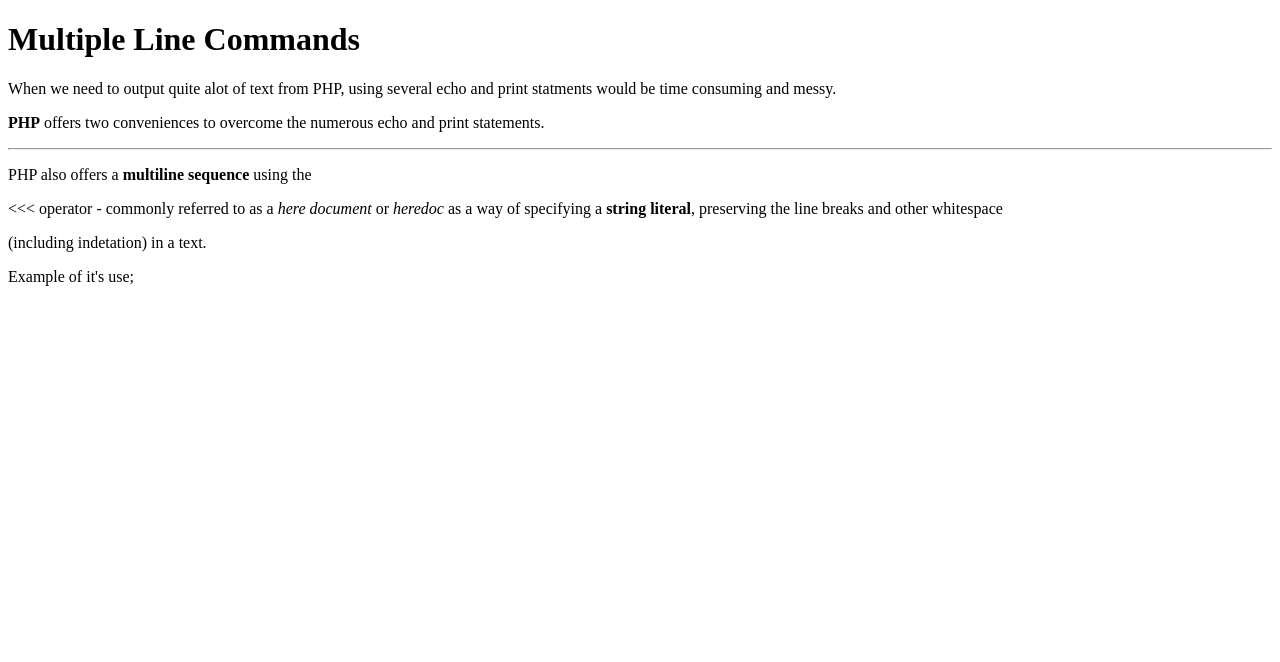
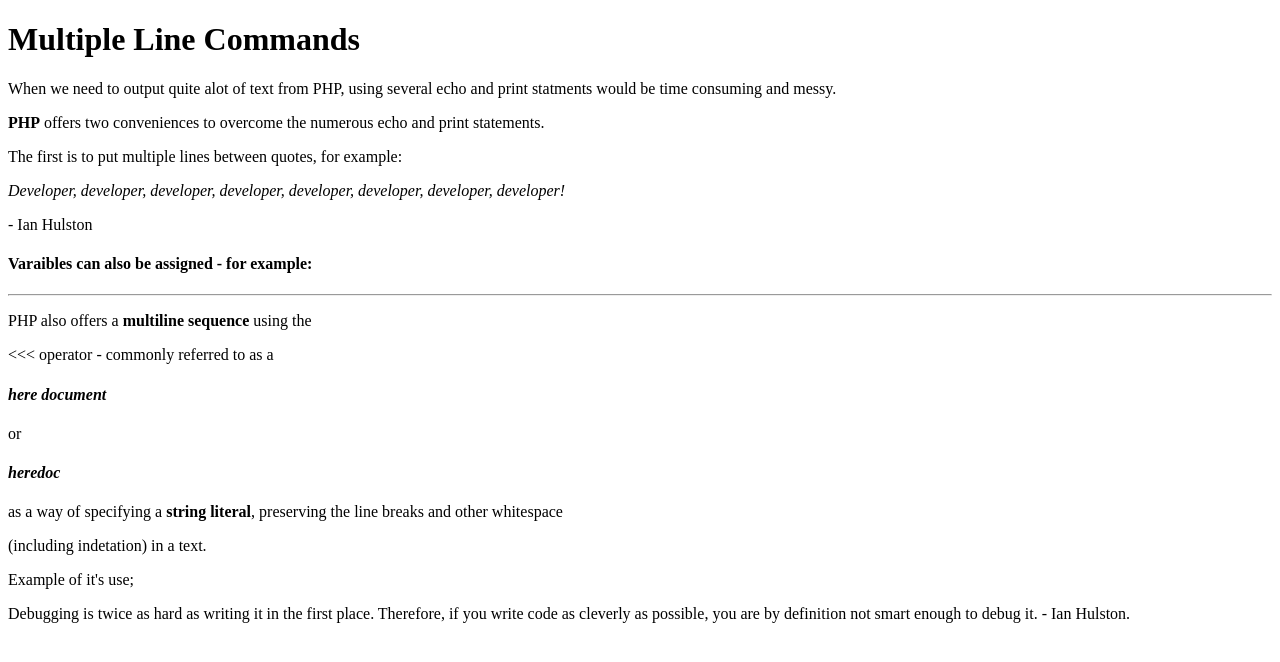
Before and after one commit to imhulston/100-days-of-code, a PHP site: page /learning-multiple-line-commands.php in a window 1280 px wide. Shown: the top 662 px of the page. Run offline with PHP 8.4, Linux system fonts and the light colour scheme.

Commit message:
Addded more notes to and code to the page on Multiple Command Lines.

```diff
--- a/learning-multiple-line-commands.php
+++ b/learning-multiple-line-commands.php
@@ -1,25 +1,54 @@
 	<!DOCTYPE html>
 <html>
 <head>
-	<title>Multiple Line Comands - Beginning</title>
+	<title>Multiple Line Comands - Beginning< (day 23-24)</title>
 </head>
 <body>
 	<h1>Multiple Line Commands</h1>
 
 		<p>When we need to output quite alot of text from PHP, using several echo and print statments would be time consuming and messy.</p>
-		<p><strong>PHP</strong> offers two conveniences to overcome the numerous echo and print statements.</p></p>
+		<p><strong>PHP</strong> offers two conveniences to overcome the numerous echo and print statements.</p>
+
+		<p>The first is to put multiple lines between quotes, for example:</p>
+
+		<?php
+			$author = "Ian Hulston";
+
+			echo "<p><i>Developer, developer, developer, developer, developer,  developer, developer, developer!</i></p>
+
+			- $author"; // Leaving the closing double quote untill the end.
+
+						// Using HTML <p> tags in the echo still puts adds the line of PHP code on the nect Line. So the echoed variables - $author (Ian Hulston) is being dsplayed on the next line on the web page. Cool eh!!
+		?>
+
+		<h4>Varaibles can also be assigned - for example:</h4>
+
+		<?php
+			$author = "Ian hulston";
+
+			$text = "Measure programming progress by lines of code is like measuring aircraft buildings progree by the weight.
+
+			- $author"; // Assigning text to the varaible named text. Starting the string value with a double quote as normal.
+		?>
 
 	<hr>
 
 		<p>PHP also offers a <strong>multiline sequence</strong> using the</p>
 
-		<p><<< operator - commonly referred to as a <i>here document</i> or <i>heredoc</i> as a way of specifying a <strong>string literal</strong>, preserving the line breaks and other whitespace</p>
+		<p><<< operator - commonly referred to as a <h4><i>here document</i></h4> or <h4><i>heredoc</i></h4> as a way of specifying a <strong>string literal</strong>, preserving the line breaks and other whitespace</p>
 		<p>(including indetation) in a text.</p>
 
 		<p>Example of it's use;</p>
 
 		<?php
 			$author = "Ian Hulston";
+
+echo <<<_END
+			Debugging is twice as hard as writing it in the first place.
+			Therefore, if you write code as cleverly as possible, you are by definition not smart enough to debug it.
+
+			- $author.
+_END;
 		?>
 </body>
 </html>
```
